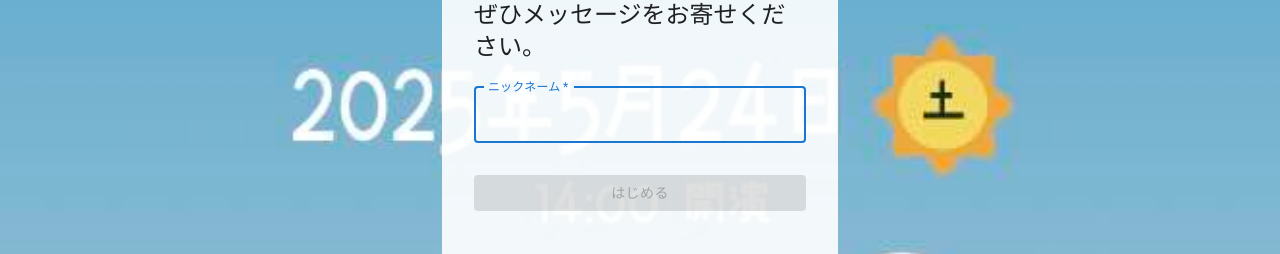
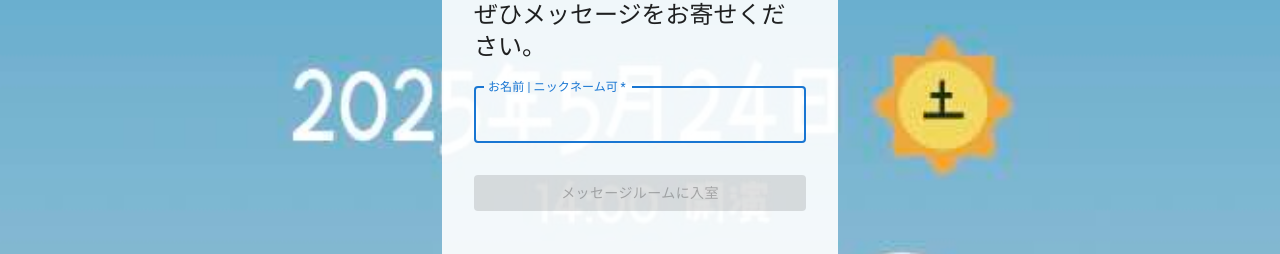
Before and after one commit to yoko-at-home/pole_concert, a React (Create React App) app: page / in a window 1280 px wide. Shown: the part 325-579 px from the top of the page. Built offline with nearby package versions, Linux system fonts and the light colour scheme; no server answers.

Commit message:
signin page文言修正

```diff
--- a/src/components/SignIn.js
+++ b/src/components/SignIn.js
@@ -95,7 +95,7 @@ export default function SignIn({ setName }) {
               required
               fullWidth
               id="name"
-              label="ニックネーム"
+              label="お名前 | ニックネーム可"
               name="name"
               autoFocus
               onChange={(e) => setString(e.target.value)}
@@ -118,7 +118,7 @@ export default function SignIn({ setName }) {
               disabled={disabled}
               onClick={() => setName(string)}
             >
-              はじめる
+              メッセージルームに入室
             </SubmitButton>
           </Form>
           <Box mt={8}>
```
